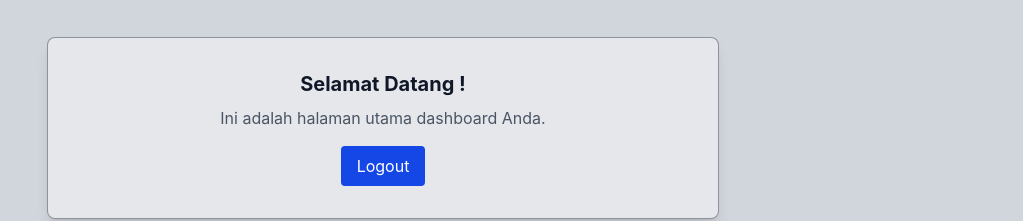
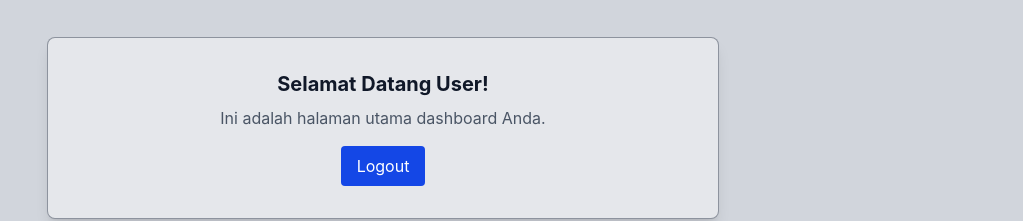
Before and after one commit to indogegewepe/javis-fe, a Next.js app: page /dashboard in a window 1280 px wide. Shown: the part 272-493 px from the top of the page, without its empty margins (257-1280 px from the left). Built offline with nearby package versions, Linux system fonts and the light colour scheme; no server answers.

Commit message:
Refactor user state management in dashboard and enhance error handling in login

```diff
--- a/app/dashboard/page.tsx
+++ b/app/dashboard/page.tsx
@@ -5,10 +5,11 @@ import axiosInstance from "../plugins/axios";
 import { useRouter } from "next/navigation";
 import { IconSpiral } from "@tabler/icons-react";
 import DarkModeToggle from "../component/darkModeToggle";
+import type { AuthUser } from "../types/auth";
 
 export default function Home() {
   const router = useRouter();
-  const [res, setRes] = useState({});
+  const [user, setUser] = useState<AuthUser | null>(null);
   const [isLoading, setIsLoading] = useState(true);
 
   const handleLogout = async () => {
@@ -27,7 +28,7 @@ export default function Home() {
       try {
         const res = await axiosInstance.get("/api/auth/me");
         console.log(res.data.user);
-        setRes(res.data.user);
+        setUser(res.data.user as AuthUser);
       } catch (err) {
         console.error("User not authenticated", err);
       } finally {
@@ -45,7 +46,7 @@ export default function Home() {
       <div className="text-center h-screen flex items-center justify-center mx-8">
         <div className="w-2xl bg-gray-200 dark:bg-gray-800 p-8 rounded-lg shadow-lg border dark:border-gray-300/50 border-gray-700/50">
           <h1 className="text-xl font-bold text-gray-900 dark:text-white mb-2">
-            Selamat Datang {res.username}!
+            Selamat Datang {user?.username ?? "User"}!
           </h1>
           <p className="text-gray-600 dark:text-gray-300">
             Ini adalah halaman utama dashboard Anda.
--- a/app/login/page.tsx
+++ b/app/login/page.tsx
@@ -1,5 +1,6 @@
 "use client";
 
+import axios from "axios";
 import axiosInstance from "../plugins/axios";
 import { useRouter } from "next/navigation";
 import { IconEyeOff, IconEye, IconSpiral } from "@tabler/icons-react";
@@ -126,7 +127,7 @@ export default function LoginPage() {
         router.push("/dashboard");
       }
     } catch (error) {
-      if (error) {
+      if (axios.isAxiosError(error)) {
         const data = error.response?.data as LoginErrorResponse | undefined;
         const message =
           data?.message ||
@@ -153,11 +154,11 @@ export default function LoginPage() {
           identifier: message,
           password: message,
         });
-        setIsLoading(false);
       } else {
         console.error("Unknown error", error);
-        setIsLoading(false);
       }
+    } finally {
+      setIsLoading(false);
     }
   }
 
```
